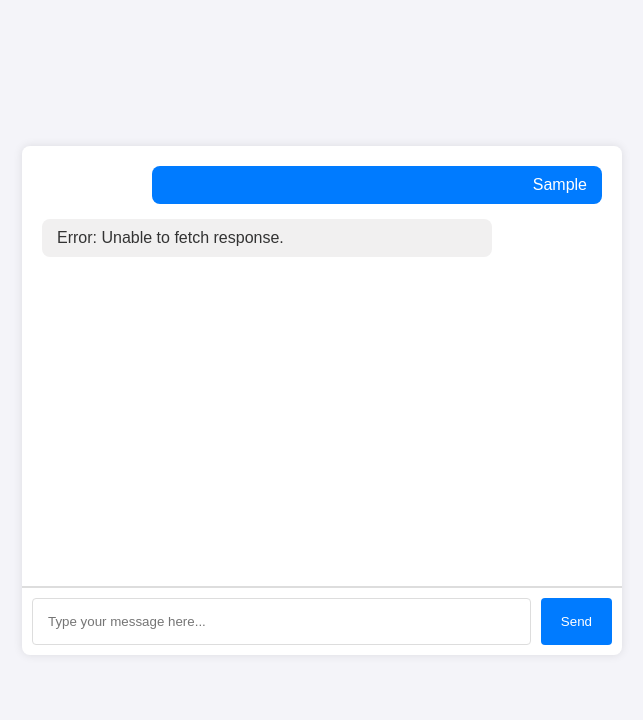
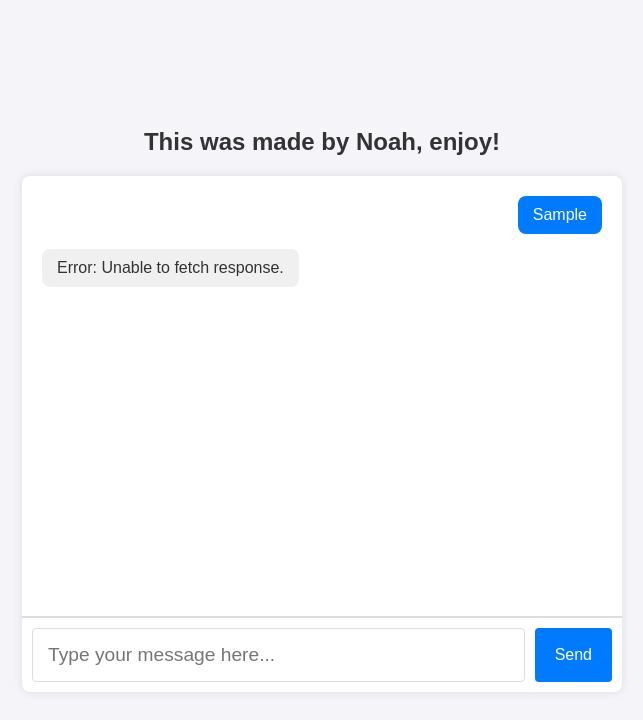
Before and after one commit to NoahRocket/groktesting, a plain HTML site: page index.html in a window 1280 px wide. Both pictures are taken after typing "Sample" into the empty fields and a click on the button "Send". Shown: the whole page, without its empty margins (318-961 px from the left). Drawn offline with Linux system fonts and the light colour scheme; no server answers.

Commit message:
Update index.html

```diff
--- a/index.html
+++ b/index.html
@@ -13,6 +13,13 @@
             height: 100vh;
             margin: 0;
             background-color: #f4f4f9;
+            flex-direction: column;
+        }
+
+        h1 {
+            margin: 20px 0;
+            font-size: 1.5em;
+            color: #333;
         }
 
         .chat-container {
@@ -37,6 +44,7 @@
             padding: 10px 15px;
             border-radius: 8px;
             max-width: 75%;
+            word-wrap: break-word;
         }
 
         .chatbox .message.user {
@@ -44,6 +52,7 @@
             background-color: #007bff;
             color: #fff;
             text-align: right;
+            width: fit-content;
         }
 
         .chatbox .message.bot {
@@ -51,6 +60,12 @@
             background-color: #f1f0f0;
             color: #333;
             text-align: left;
+            width: fit-content;
+        }
+
+        .chatbox .message.bot strong, .chatbox .message.bot em {
+            font-weight: bold;
+            font-style: normal;
         }
 
         .input-container {
@@ -65,6 +80,7 @@
             border: 1px solid #ddd;
             border-radius: 4px;
             outline: none;
+            font-size: 1.2em; /* Increased font size */
         }
 
         #sendButton {
@@ -75,6 +91,7 @@
             background-color: #007bff;
             color: #fff;
             cursor: pointer;
+            font-size: 1em;
         }
 
         #sendButton:hover {
@@ -83,6 +100,7 @@
     </style>
 </head>
 <body>
+    <h1>This was made by Noah, enjoy!</h1>
     <div class="chat-container">
         <div id="chatbox" class="chatbox"></div>
         <div class="input-container">
@@ -100,7 +118,7 @@
         function addMessage(content, isUser = false) {
             const message = document.createElement('div');
             message.className = `message ${isUser ? 'user' : 'bot'}`;
-            message.textContent = content;
+            message.innerHTML = content; // Use innerHTML to preserve formatting (e.g., bold text)
             chatbox.appendChild(message);
             chatbox.scrollTop = chatbox.scrollHeight; // Scroll to the bottom
         }
```
